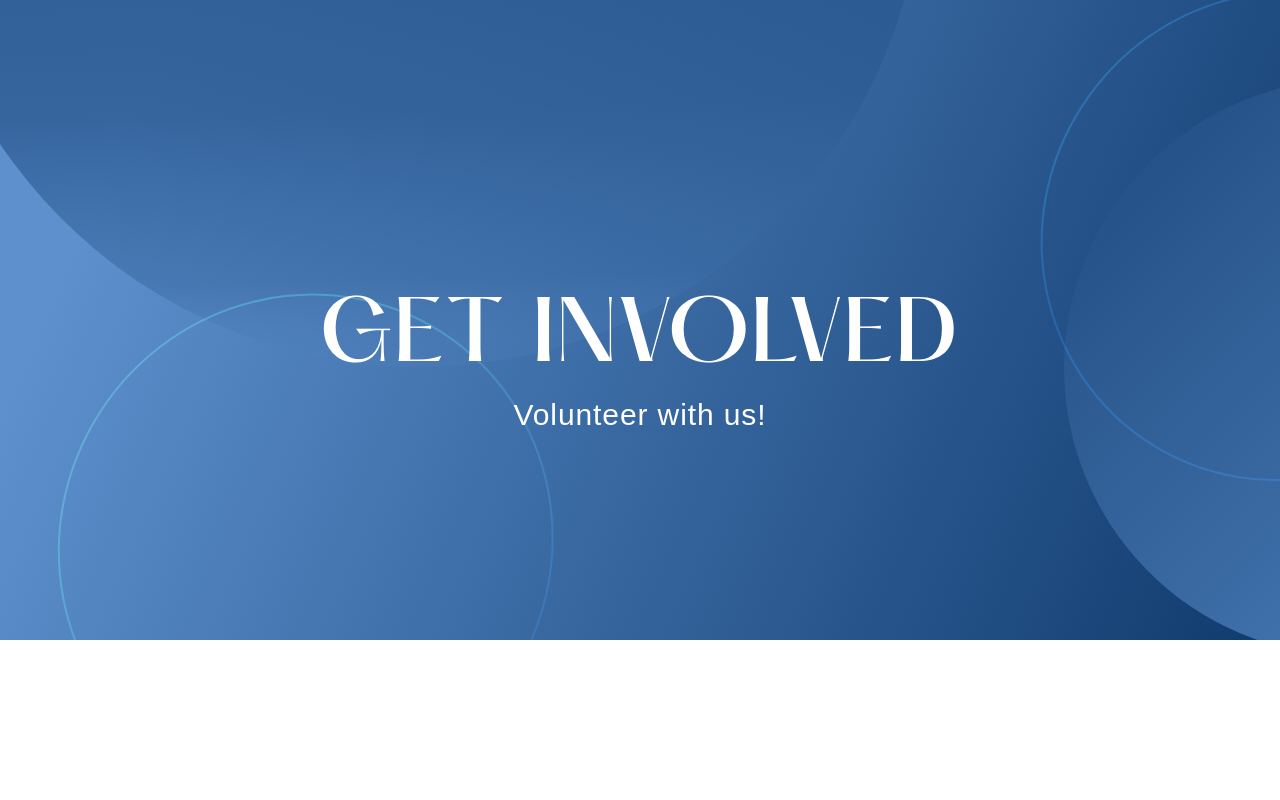
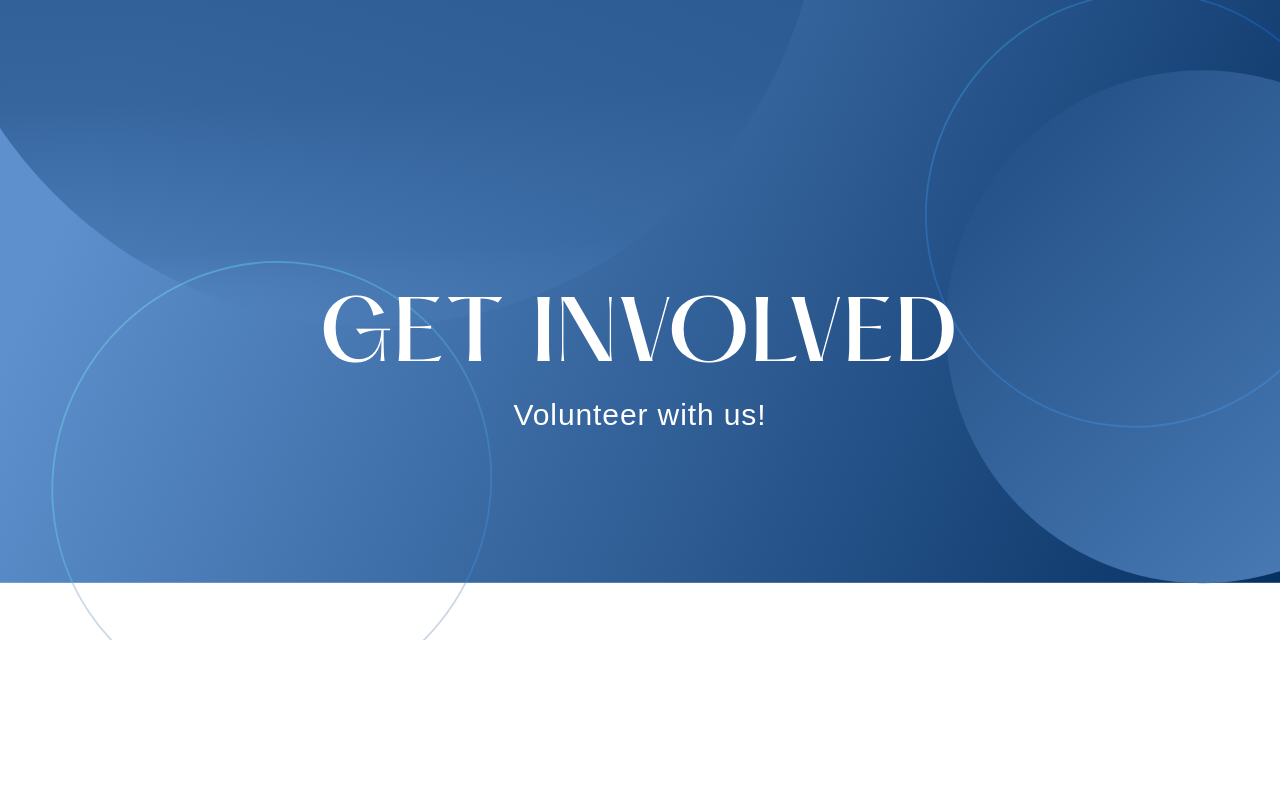
Before and after one commit to include-davis/nvsi, a Next.js app: page /get-involved in a window 1280 px wide. Shown: the top 800 px of the page. Built offline with nearby package versions, Linux system fonts and the light colour scheme.

Commit message:
Change the background img size to "cover".
To fit the page

```diff
--- a/styles/get-involved.module.css
+++ b/styles/get-involved.module.css
@@ -5,6 +5,8 @@
 .headerSection {
   height: 40%;
   background-image: url("/images/get-involved/header-section-bg.svg");
+  background-repeat: no-repeat;
+  background-size: cover;
   display: flex;
   flex-direction: column;
   justify-content: center;
```
